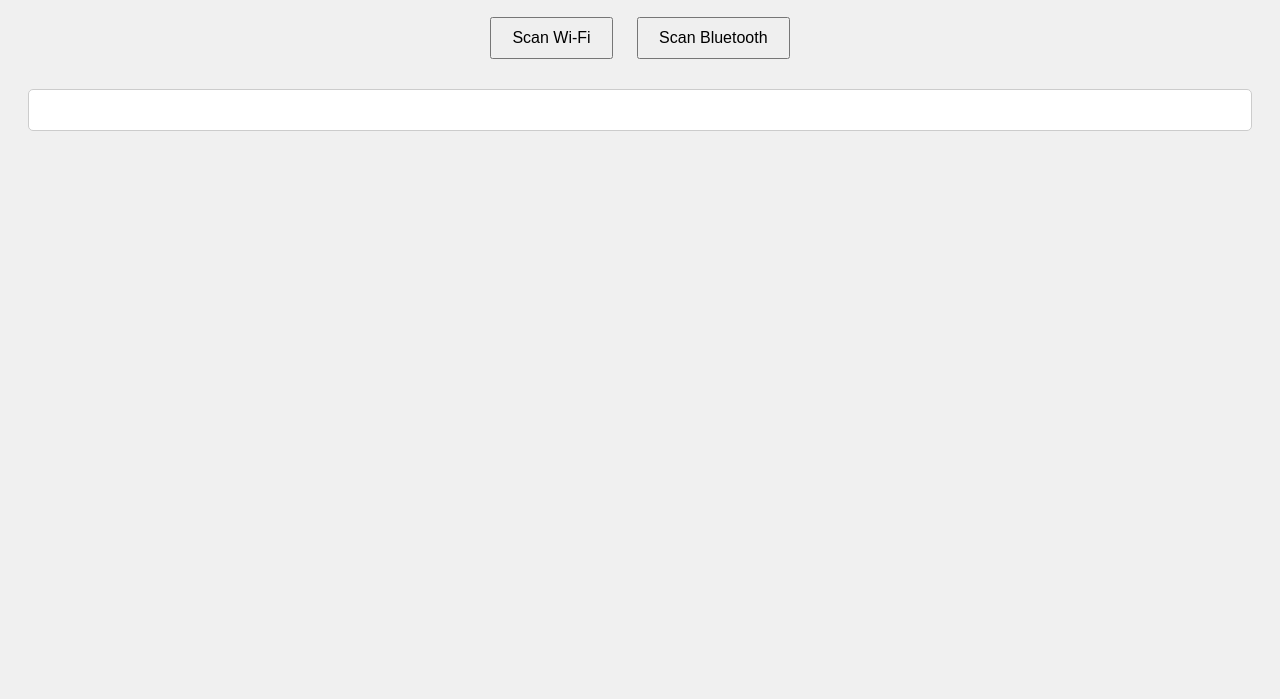
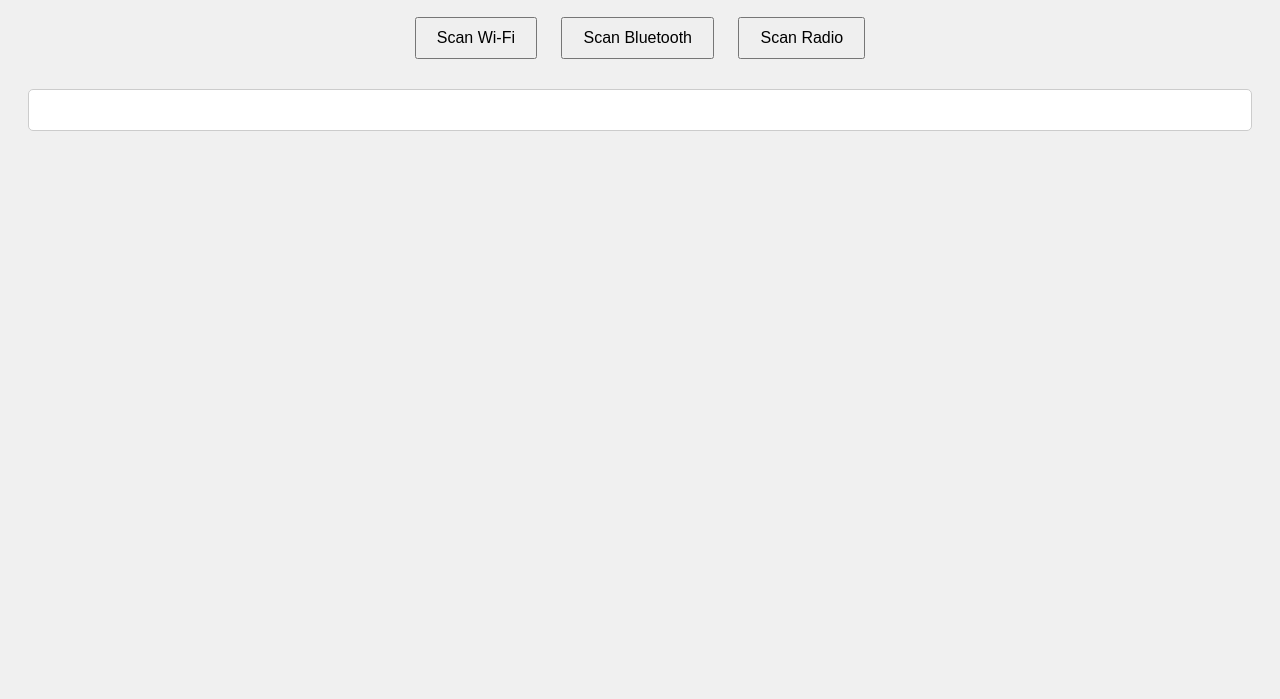
Before and after one commit to Qbaa134/E-Network-Scanner, a plain HTML site: page index.html in a window 1280 px wide. Shown: the part 101-800 px from the top of the page. Drawn offline with Linux system fonts and the light colour scheme.

Commit message:
Update index.html

```diff
--- a/index.html
+++ b/index.html
@@ -10,6 +10,7 @@
     <h1>Available Networks and Devices</h1>
     <button id="scan-wifi">Scan Wi-Fi</button>
     <button id="scan-bluetooth">Scan Bluetooth</button>
+    <button id="scan-radio">Scan Radio</button>
     <div id="output"></div>
 
     <script src="script.js"></script>
```
